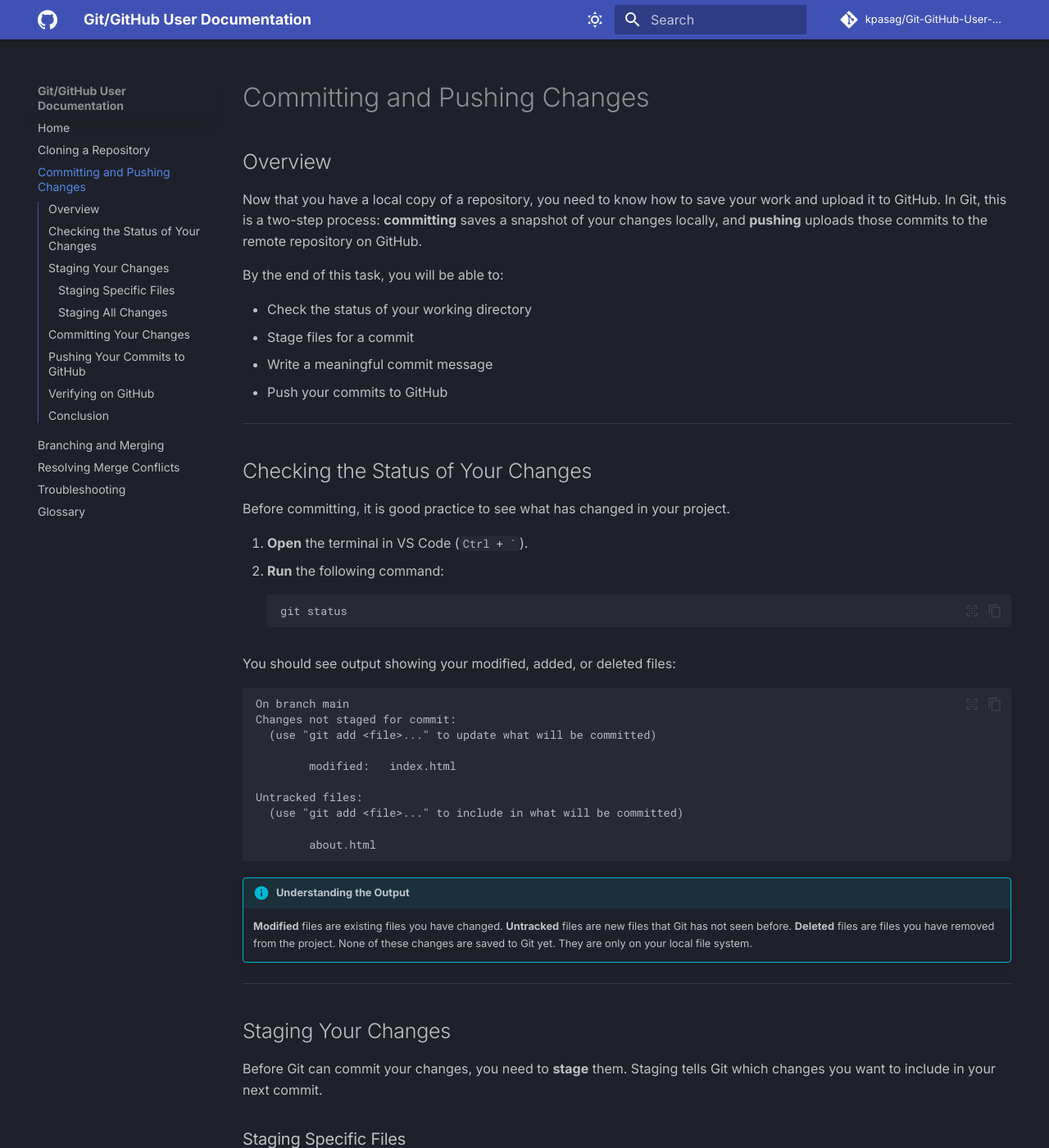
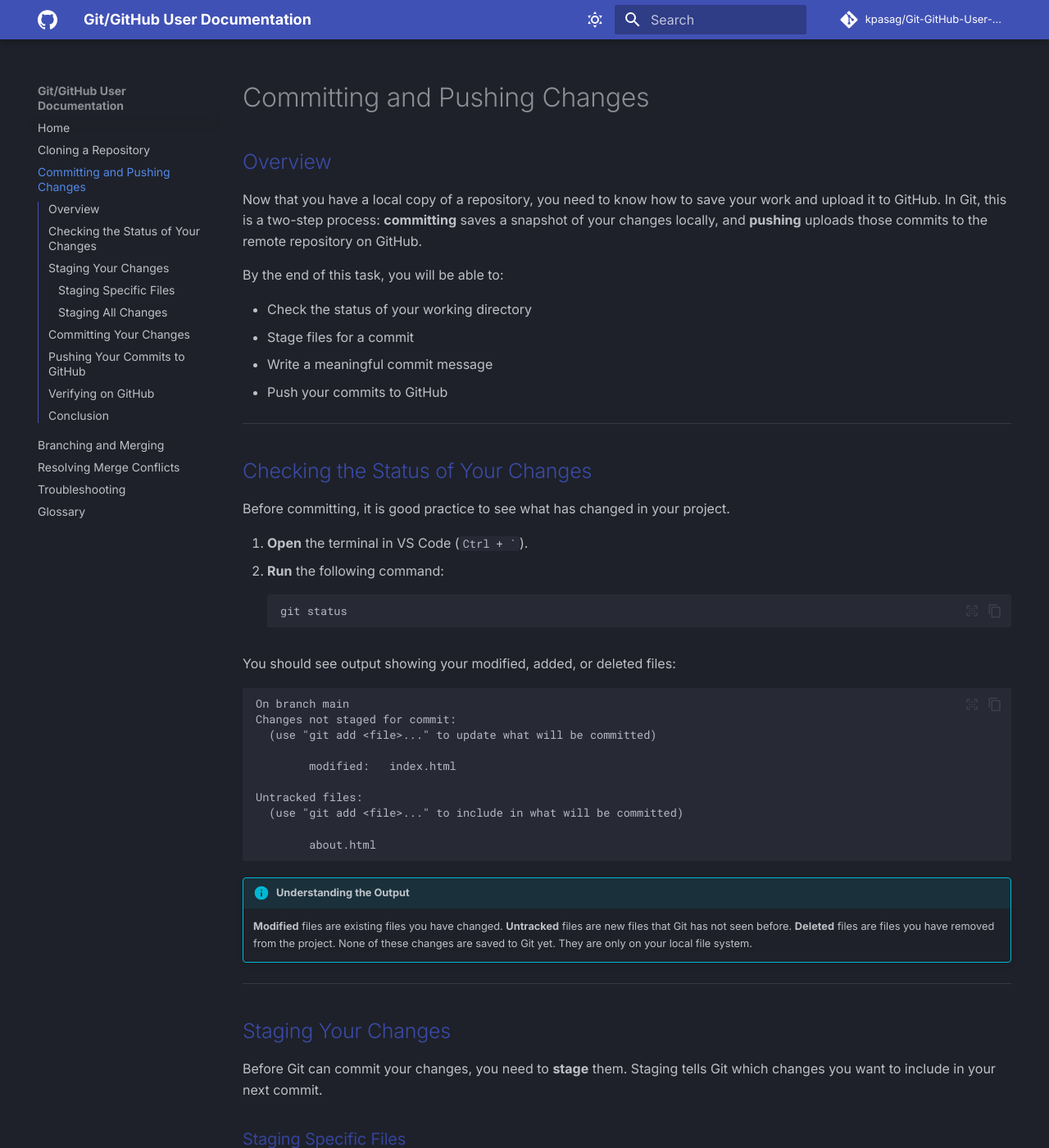
Before and after one commit to kpasag/Git-GitHub-User-Documentation, an MkDocs documentation site: the page built from docs/committing-and-pushing.md, in a window 1280 px wide and 1400 px high. Shown: the whole window at 82% size. Built offline with MkDocs 1.6.1 and Material for MkDocs 9.7.7, drawn with Linux system fonts in a browser that asks for light colours; comment, search, counter and statistics services are not loaded.

Commit message:
Create custom css styling for headers

```diff
--- /dev/null
+++ b/docs/stylesheets/extra.css
@@ -0,0 +1,6 @@
+h2 {
+    color: rgb(58, 75, 168);
+}
+h3 {
+    color: rgb(53, 68, 155);
+}
--- a/mkdocs.yml
+++ b/mkdocs.yml
@@ -74,3 +74,6 @@
 
 
 copyright: Copyright &copy; 2026 Kyle Pasag and Cedrik Melendez
+
+extra_css:
+  - stylesheets/extra.css
```
